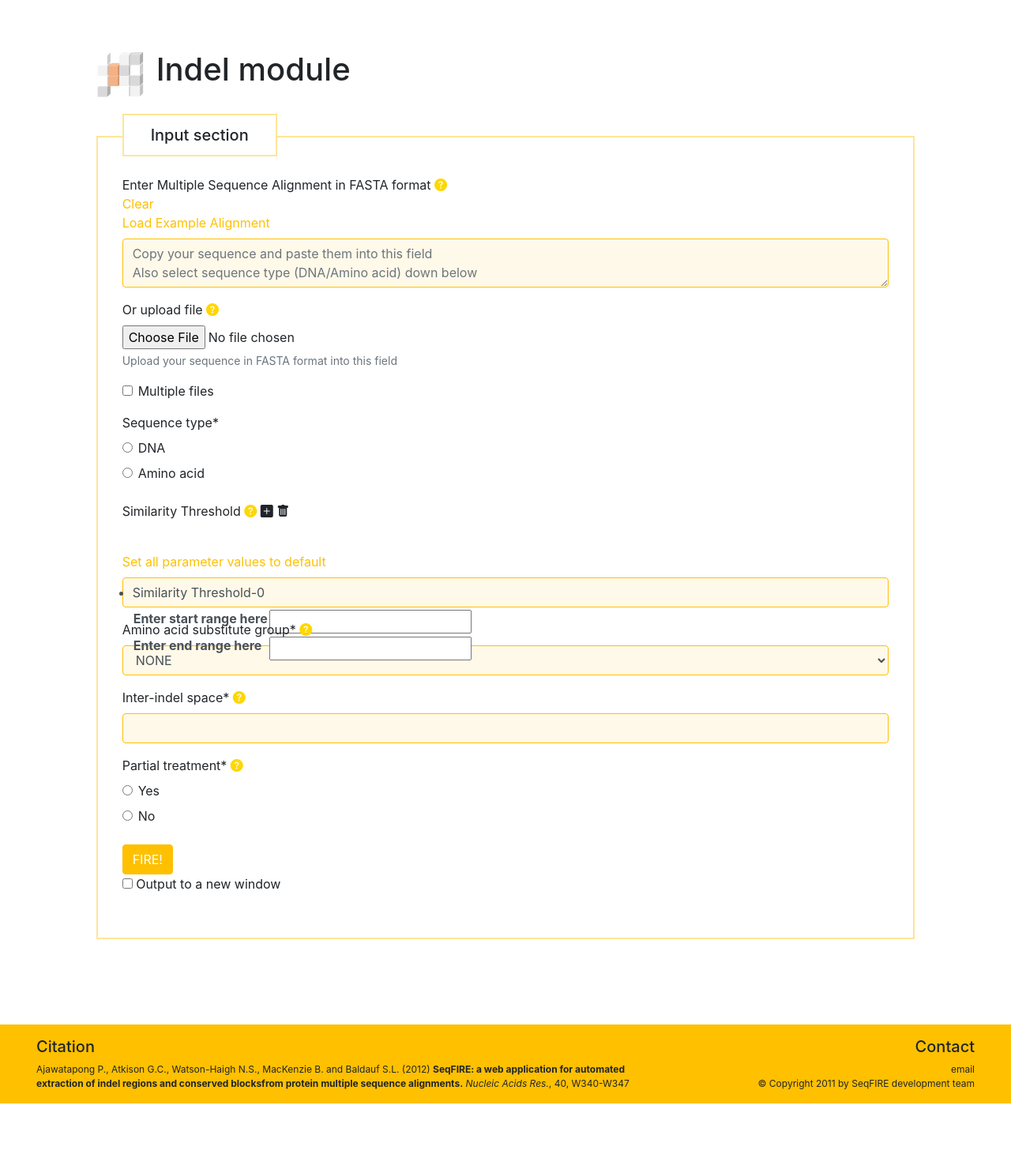
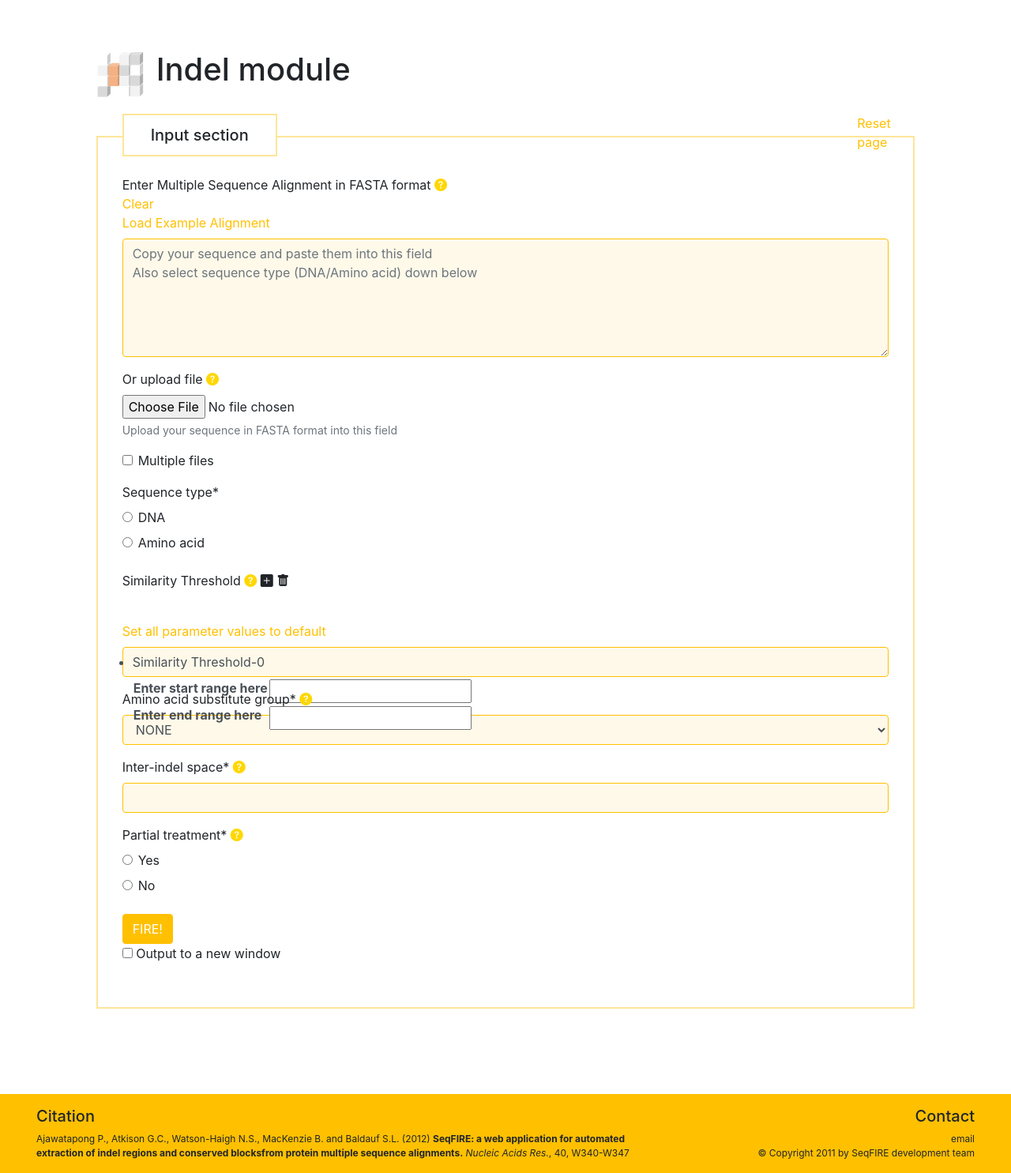
Before and after one commit to ntnkob/seqFIre2021, a Flask app: page /seq_submit/1/1 in a window 1280 px wide. Shown: the part 76-1561 px from the top of the page at 79% size. Before the commit the page ends 1473 px from the top, so only its background shows below. Run offline with Flask 2, Linux system fonts and the light colour scheme; some libraries are stand-ins or nearby versions.

Commit message:
add clear page button

```diff
--- a/app/templates/seq_submit.html
+++ b/app/templates/seq_submit.html
@@ -11,6 +11,7 @@
         border: solid 1px #c3c3c3;
         display: none;
     }
+
     #inputSection {
         text-align: center;
         padding: 13px 33px;
@@ -23,6 +24,10 @@
         margin-left: 1rem;
 
     }
+    #copypaste_sequence {
+        height: 150px;
+    }
+
     #inputsec {
         border: 2.5px solid #FEE599;
         margin-top: 3rem;
@@ -63,8 +68,9 @@
         background-clip: padding-box;
         border: 1px solid #ffc000;
         border-radius: .25rem;
-            transition: border-color .15s ease-in-out,box-shadow .15s ease-in-out;
+        transition: border-color .15s ease-in-out, box-shadow .15s ease-in-out;
     }
+
     /*input:-internal-autofill-selected {
             appearance: menulist-button;
             background-color: #fff0c5 !important;
@@ -95,6 +101,7 @@
         background-color: #ce9a00;
         border-color: #ce9a00;
     }
+
     a {
         color: #ffc000;
     }
@@ -106,14 +113,13 @@
     a:hover {
         color: #bd8e00;
     }
-
 </style>
 {% endblock %}
 
 {% block content %}
-<div class="media"  style="margin-top: 4rem;">
+<div class="media" style="margin-top: 4rem;">
     {% if module_name == "Indel module" %}
-    <img src="/static/logo-indel.png" width='60' height='60' class="align-self-center mr-3"alt="indelpic">
+    <img src="/static/logo-indel.png" width='60' height='60' class="align-self-center mr-3" alt="indelpic">
     {% elif module_name == "Conservation block module" %}
     <img src="/static/logo-conserved.png" width='60' height='60' class="align-self-center mr-3" alt="conservedpic">
     {% else %}
@@ -124,8 +130,16 @@
         <h1>{{ module_name }}<br></h1>
     </div>
 </div>
-<div class ='container-fluid' id="inputsec">
+
+<div class='container-fluid' id="inputsec">
+    <div class="row">
+        <div class="col-11">
             <h5 id='inputSection'>Input section</h5>
+        </div>
+        <div class="col-1">
+            <a href="javascript:location.reload();" style="top: -30px; position: absolute;">Reset page</a>
+        </div>
+    </div>
     <div class="form-body">
         {{ wtf.render_form(form, id="seqForm", form_type="horizontal") }}
         <input class="btn btn-primary btn-md" id="submit" name="submit" form="seqForm" type="submit" value="FIRE!"><br>
@@ -133,7 +147,8 @@
         <label for="newWindow"> Output to a new window</label><br>
     </div>
     {% if error_messages %}
-    <div class="modal fade" id="exampleModal" tabindex="-1" role="dialog" aria-labelledby="exampleModalLabel" aria-hidden="true">
+    <div class="modal fade" id="exampleModal" tabindex="-1" role="dialog" aria-labelledby="exampleModalLabel"
+        aria-hidden="true">
         <div class="modal-dialog" role="document">
             <div class="modal-content">
                 <div class="modal-header">
@@ -150,7 +165,8 @@
                 <div class="modal-footer">
                     <button type="button" class="btn btn-secondary" data-dismiss="modal">Go back</button>
                     {% if not fatal %}
-                    <button type="submit" id="submitanyway" class="btn btn-primary" form="seqForm">Submit anyway</button>
+                    <button type="submit" id="submitanyway" class="btn btn-primary" form="seqForm">Submit
+                        anyway</button>
                     {% endif %}
                 </div>
             </div>
```
Lines whose indentation alone changed are shown as unchanged.
